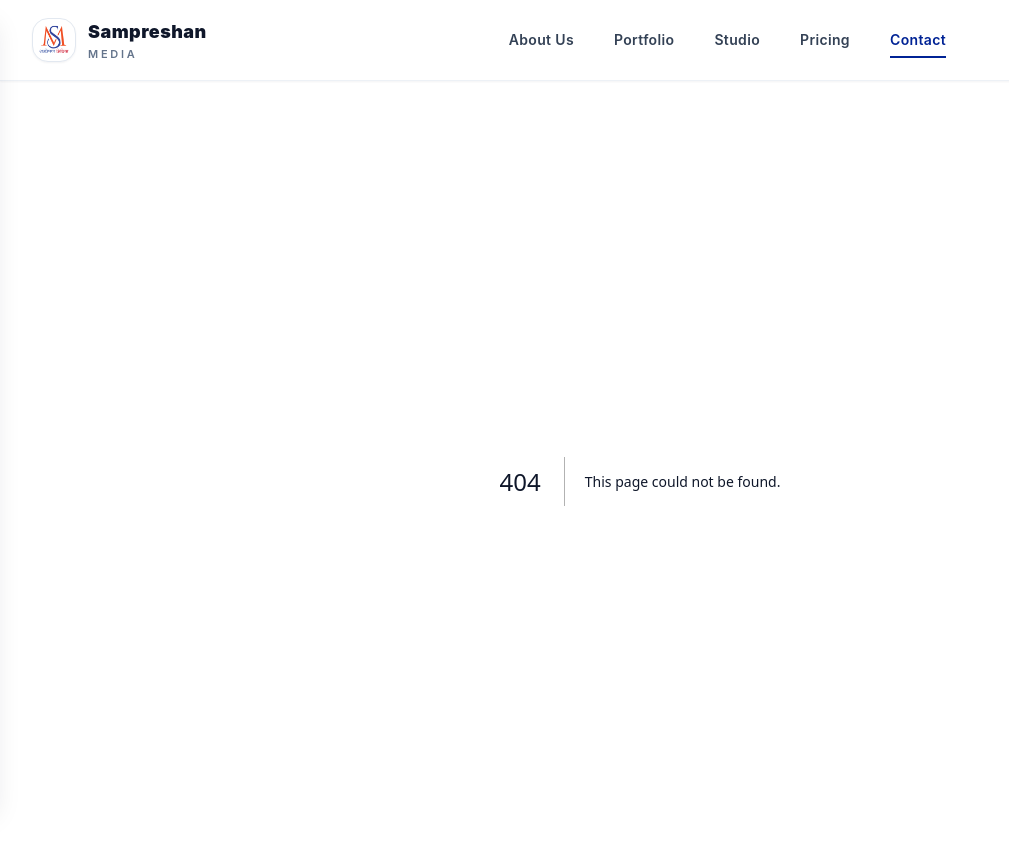
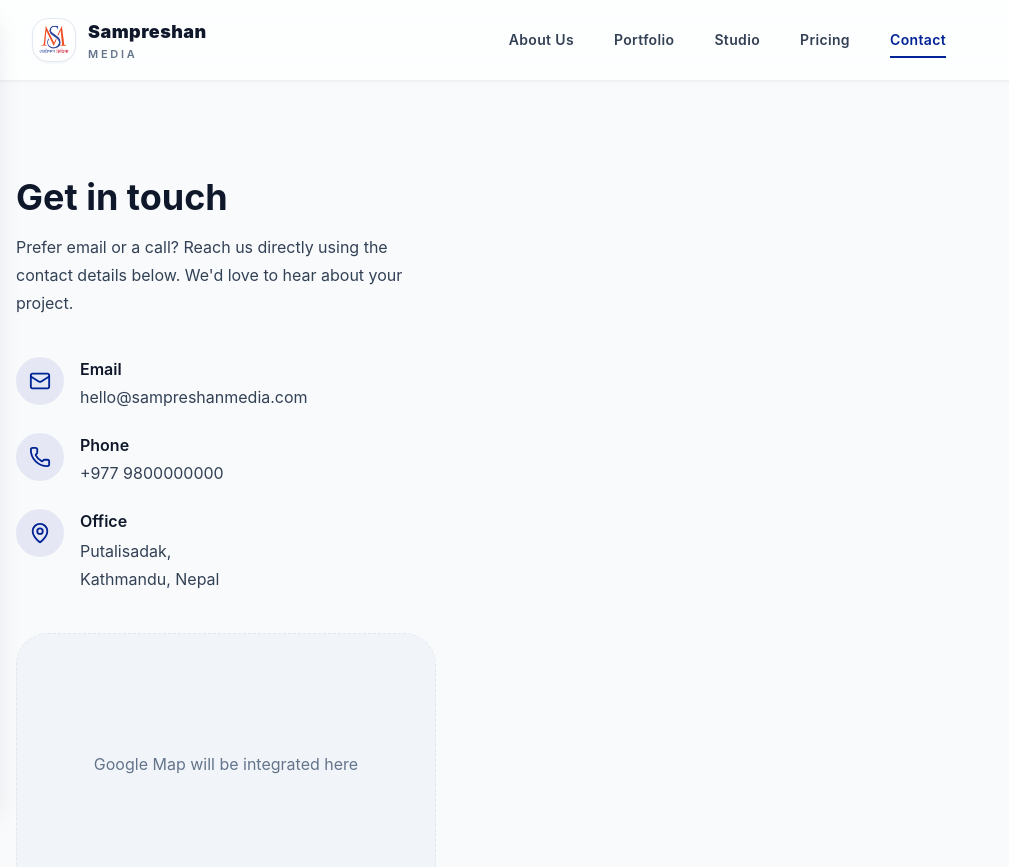
Before and after one commit to kaushalNeupane10/sampreshan, a Next.js app in the folder frontend/: page /contact in a window 1280 px wide. Before the commit this address had no page. Shown: the top 867 px of the page, without its empty margins (0-1009 px from the left). Built offline with nearby package versions, Linux system fonts and the light colour scheme.

Commit message:
implemented contact information components for contact page

```diff
--- /dev/null
+++ b/frontend/src/app/contact/page.tsx
@@ -0,0 +1,15 @@
+import ContactInfo from "@/components/contact/ContactInfo";
+
+export default function page() {
+  return (
+    <>
+      <section className="bg-bg-page py-16 md:py-20 lg:py-24">
+        <div className="container-custom px-4">
+          <div className="grid gap-10 lg:grid-cols-[420px_1fr] xl:gap-16">
+            <ContactInfo />
+          </div>
+        </div>
+      </section>
+    </>
+  );
+}
--- /dev/null
+++ b/frontend/src/components/contact/ContactInfo.tsx
@@ -0,0 +1,89 @@
+import { Mail, Phone, MapPin } from "lucide-react";
+
+export default function ContactInfo() {
+  return (
+    <section>
+      <div className="max-w-md">
+        <h2 className="text-3xl font-bold text-text-heading md:text-4xl">
+          Get in touch
+        </h2>
+
+        <p className="mt-4 text-base leading-7 text-text-body">
+          Prefer email or a call? Reach us directly using the contact details
+          below. We&apos;d love to hear about your project.
+        </p>
+      </div>
+
+      <div className="mt-10 space-y-6">
+        <div className="flex items-start gap-4">
+          <div className="flex h-12 w-12 shrink-0 items-center justify-center rounded-2xl bg-brand-subtle">
+            <Mail className="text-brand" size={22} />
+          </div>
+
+          <div>
+            <h3 className="font-semibold text-text-heading">Email</h3>
+
+            <a
+              href="mailto:hello@sampreshanmedia.com"
+              className="mt-1 block text-text-body transition-colors hover:text-brand"
+            >
+              hello@sampreshanmedia.com
+            </a>
+          </div>
+        </div>
+
+        <div className="flex items-start gap-4">
+          <div className="flex h-12 w-12 shrink-0 items-center justify-center rounded-2xl bg-brand-subtle">
+            <Phone className="text-brand" size={22} />
+          </div>
+
+          <div>
+            <h3 className="font-semibold text-text-heading">Phone</h3>
+
+            <a
+              href="tel:+9779800000000"
+              className="mt-1 block text-text-body transition-colors hover:text-brand"
+            >
+              +977 9800000000
+            </a>
+          </div>
+        </div>
+
+        <div className="flex items-start gap-4">
+          <div className="flex h-12 w-12 shrink-0 items-center justify-center rounded-2xl bg-brand-subtle">
+            <MapPin className="text-brand" size={22} />
+          </div>
+
+          <div>
+            <h3 className="font-semibold text-text-heading">Office</h3>
+
+            <p className="mt-1 leading-7 text-text-body">
+              Putalisadak,
+              <br />
+              Kathmandu, Nepal
+            </p>
+          </div>
+        </div>
+      </div>
+
+      <div
+        className="
+          mt-10
+          flex
+          aspect-16/10
+          items-center
+          justify-center
+          rounded-3xl
+          border
+          border-dashed
+          border-border
+          bg-bg-sunken
+        "
+      >
+        <span className="text-text-muted">
+          Google Map will be integrated here
+        </span>
+      </div>
+    </section>
+  );
+}
```
